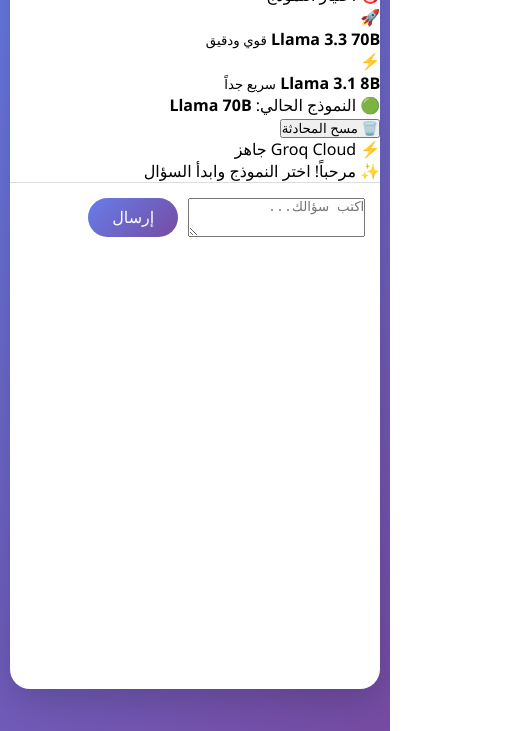
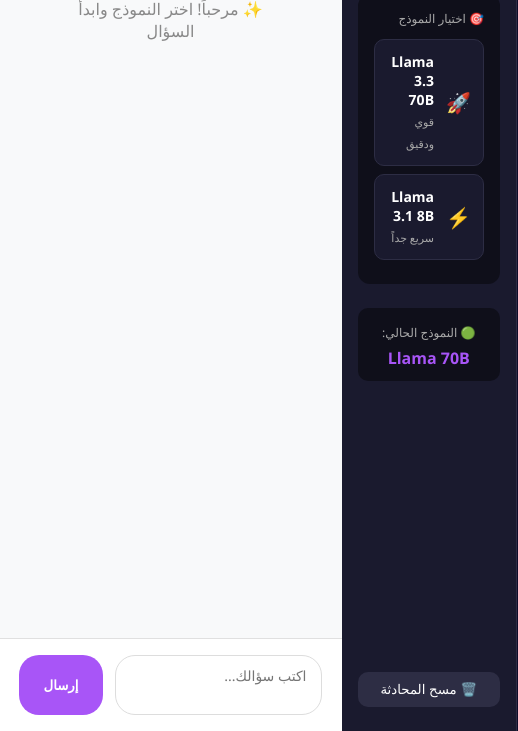
Before and after one commit to saidfedda/llm-webapp, a website: page index.html in a window 390 px wide. Shown: the part 113-844 px from the top of the page, 518 px wide, since content can reach past the window. Drawn offline with Linux system fonts and the light colour scheme.

Commit message:
Update style.css

```diff
--- a/style.css
+++ b/style.css
@@ -6,89 +6,163 @@
 
 body {
     font-family: 'Segoe UI', Arial, sans-serif;
-    background: linear-gradient(135deg, #667eea, #764ba2);
+    background: #0f0c29;
     height: 100vh;
-    display: flex;
-    justify-content: center;
-    align-items: center;
+    overflow: hidden;
 }
 
 .container {
-    width: 90%;
-    max-width: 700px;
-    height: 85vh;
-    background: white;
-    border-radius: 20px;
+    display: flex;
+    height: 100vh;
+    width: 100%;
+}
+
+/* الشريط الجانبي */
+.sidebar {
+    width: 260px;
+    background: #1a1a2e;
+    padding: 24px 16px;
     display: flex;
     flex-direction: column;
-    overflow: hidden;
-    box-shadow: 0 10px 40px rgba(0,0,0,0.2);
+    gap: 24px;
+    border-right: 1px solid #2d2d44;
 }
 
-.header {
-    background: linear-gradient(135deg, #667eea, #764ba2);
+.logo {
+    display: flex;
+    align-items: center;
+    gap: 10px;
+    padding-bottom: 20px;
+    border-bottom: 1px solid #2d2d44;
+}
+
+.logo span {
+    font-size: 28px;
+}
+
+.logo h2 {
     color: white;
-    padding: 20px;
+    font-size: 22px;
+}
+
+.logo h2 span {
+    color: #a855f7;
+}
+
+.model-box {
+    background: #0f0f1a;
+    padding: 16px;
+    border-radius: 12px;
+}
+
+.model-box p {
+    color: #aaa;
+    font-size: 12px;
+    margin-bottom: 12px;
+}
+
+.model-option {
+    background: #1a1a2e;
+    padding: 12px;
+    border-radius: 10px;
+    display: flex;
+    align-items: center;
+    gap: 12px;
+    cursor: pointer;
+    margin-bottom: 8px;
+    border: 1px solid #2d2d44;
+    transition: all 0.2s;
+}
+
+.model-option:hover {
+    background: #2d2d44;
+    border-color: #a855f7;
+}
+
+.model-option.active {
+    background: #a855f7;
+    border-color: #a855f7;
+}
+
+.model-option span {
+    font-size: 20px;
+}
+
+.model-option strong {
+    color: white;
+    font-size: 14px;
+    display: block;
+}
+
+.model-option small {
+    color: #aaa;
+    font-size: 11px;
+}
+
+.current {
+    background: #0f0f1a;
+    padding: 12px;
+    border-radius: 10px;
     text-align: center;
 }
 
-.header h1 {
-    font-size: 1.5rem;
-    margin-bottom: 12px;
+.current span {
+    color: #aaa;
+    font-size: 12px;
 }
 
-.model-selector {
-    display: flex;
-    align-items: center;
-    justify-content: center;
-    gap: 10px;
-    margin-bottom: 12px;
-    background: rgba(255,255,255,0.15);
-    padding: 8px;
-    border-radius: 30px;
+.current strong {
+    color: #a855f7;
+    display: block;
+    margin-top: 5px;
+    font-size: 16px;
 }
 
-.model-selector label {
-    font-size: 0.85rem;
-    font-weight: bold;
+#clearChat {
+    background: #2d2d44;
+    color: white;
+    border: none;
+    padding: 10px;
+    border-radius: 10px;
+    cursor: pointer;
+    margin-top: auto;
 }
 
-.model-selector select {
-    background: rgba(255,255,255,0.9);
-    border: none;
-    padding: 6px 12px;
-    border-radius: 20px;
-    font-size: 0.8rem;
-    cursor: pointer;
-    outline: none;
-    font-family: inherit;
+#clearChat:hover {
+    background: #dc2626;
 }
 
-.model-selector select:hover {
-    background: white;
+/* منطقة المحادثة */
+.chat-area {
+    flex: 1;
+    display: flex;
+    flex-direction: column;
+    background: #f8f9fa;
 }
 
-.api-info {
+.chat-header {
+    background: white;
+    padding: 16px 24px;
     display: flex;
-    gap: 10px;
-    justify-content: center;
+    justify-content: space-between;
+    border-bottom: 1px solid #e0e0e0;
+    color: #555;
+    font-size: 13px;
 }
 
-.api-badge, .model-badge {
-    background: rgba(255,255,255,0.2);
-    padding: 4px 12px;
-    border-radius: 20px;
-    font-size: 0.7rem;
-}
-
-.chat-box {
+.chat-messages {
     flex: 1;
+    overflow-y: auto;
     padding: 20px;
-    overflow-y: auto;
     display: flex;
     flex-direction: column;
     gap: 12px;
-    background: #f8f9fa;
+}
+
+.welcome {
+    text-align: center;
+    padding: 40px;
+    color: #888;
 }
 
 .message {
@@ -110,125 +184,87 @@ body {
 }
 
 .message-content {
-    max-width: 75%;
-    padding: 10px 15px;
+    max-width: 70%;
+    padding: 10px 16px;
     border-radius: 18px;
     line-height: 1.4;
 }
 
 .message.user .message-content {
-    background: linear-gradient(135deg, #667eea, #764ba2);
+    background: #a855f7;
     color: white;
-    border-bottom-right-radius: 5px;
 }
 
 .message.bot .message-content {
     background: white;
     color: #333;
-    border-bottom-left-radius: 5px;
-    box-shadow: 0 1px 3px rgba(0,0,0,0.1);
+    box-shadow: 0 1px 2px rgba(0,0,0,0.1);
 }
 
 .input-area {
+    background: white;
+    padding: 16px 20px;
+    border-top: 1px solid #e0e0e0;
     display: flex;
-    padding: 15px;
-    gap: 10px;
-    background: white;
-    border-top: 1px solid #ddd;
+    gap: 12px;
 }
 
-.input-area input {
+.input-area textarea {
     flex: 1;
-    padding: 10px 15px;
+    padding: 10px 14px;
     border: 1px solid #ddd;
-    border-radius: 25px;
-    font-size: 1rem;
+    border-radius: 20px;
+    font-size: 14px;
+    resize: none;
+    font-family: inherit;
     outline: none;
-    transition: all 0.3s;
 }
 
-.input-area input:focus {
-    border-color: #764ba2;
-    box-shadow: 0 0 0 2px rgba(118, 75, 162, 0.1);
+.input-area textarea:focus {
+    border-color: #a855f7;
 }
 
 .input-area button {
-    background: linear-gradient(135deg, #667eea, #764ba2);
+    background: #a855f7;
     color: white;
     border: none;
-    padding: 10px 24px;
-    border-radius: 25px;
+    padding: 0 24px;
+    border-radius: 20px;
     cursor: pointer;
-    font-size: 1rem;
-    transition: all 0.3s;
+    font-weight: bold;
 }
 
 .input-area button:hover {
-    transform: translateY(-2px);
-    box-shadow: 0 5px 15px rgba(102, 126, 234, 0.4);
-}
-
-.footer {
-    text-align: center;
-    padding: 8px;
-    font-size: 0.7rem;
-    color: #888;
-    background: white;
-    border-top: 1px solid #f0f0f0;
+    background: #9333ea;
 }
 
 .typing {
     display: flex;
     gap: 4px;
-    padding: 10px 15px;
+    padding: 10px 16px;
     background: white;
     border-radius: 18px;
     width: fit-content;
 }
 
 .typing span {
-    width: 8px;
-    height: 8px;
-    background: #764ba2;
+    width: 6px;
+    height: 6px;
+    background: #a855f7;
     border-radius: 50%;
     animation: bounce 1.4s infinite;
 }
 
-.typing span:nth-child(2) { animation-delay: 0.2s; }
-.typing span:nth-child(3) { animation-delay: 0.4s; }
-
 @keyframes bounce {
     0%, 60%, 100% { transform: translateY(0); }
-    30% { transform: translateY(-8px); }
+    30% { transform: translateY(-6px); }
 }
 
-.chat-box::-webkit-scrollbar {
+.chat-messages::-webkit-scrollbar {
     width: 5px;
 }
 
-.chat-box::-webkit-scrollbar-track {
-    background: #e0e0e0;
+.chat-messages::-webkit-scrollbar-thumb {
+    background: #a855f7;
     border-radius: 10px;
 }
-
-.chat-box::-webkit-scrollbar-thumb {
-    background: #764ba2;
-    border-radius: 10px;
-}
-
-/* Responsive */
-@media (max-width: 600px) {
-    .container {
-        width: 95%;
-        height: 90vh;
-    }
-
-    .message-content {
-        max-width: 85%;
-    }
-
-    .model-selector {
-        flex-direction: column;
-        gap: 5px;
-    }
-}
```
